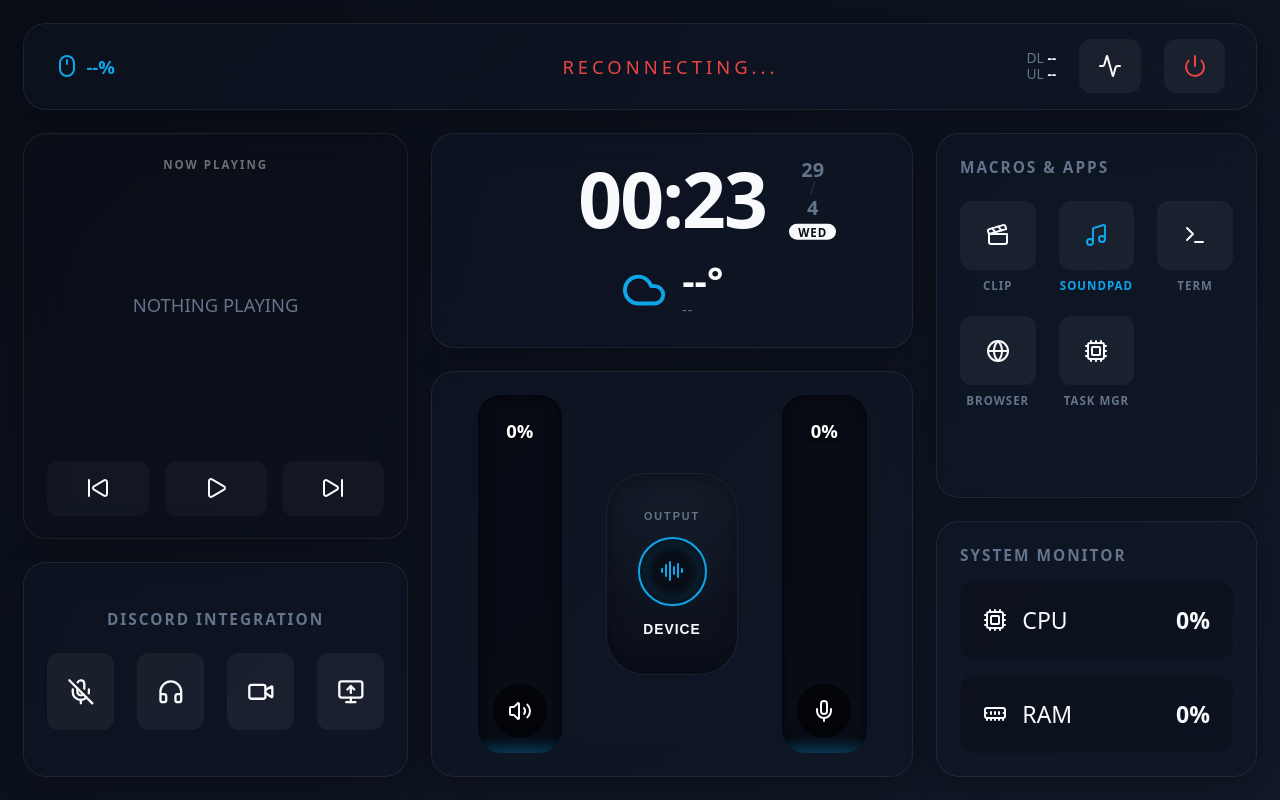
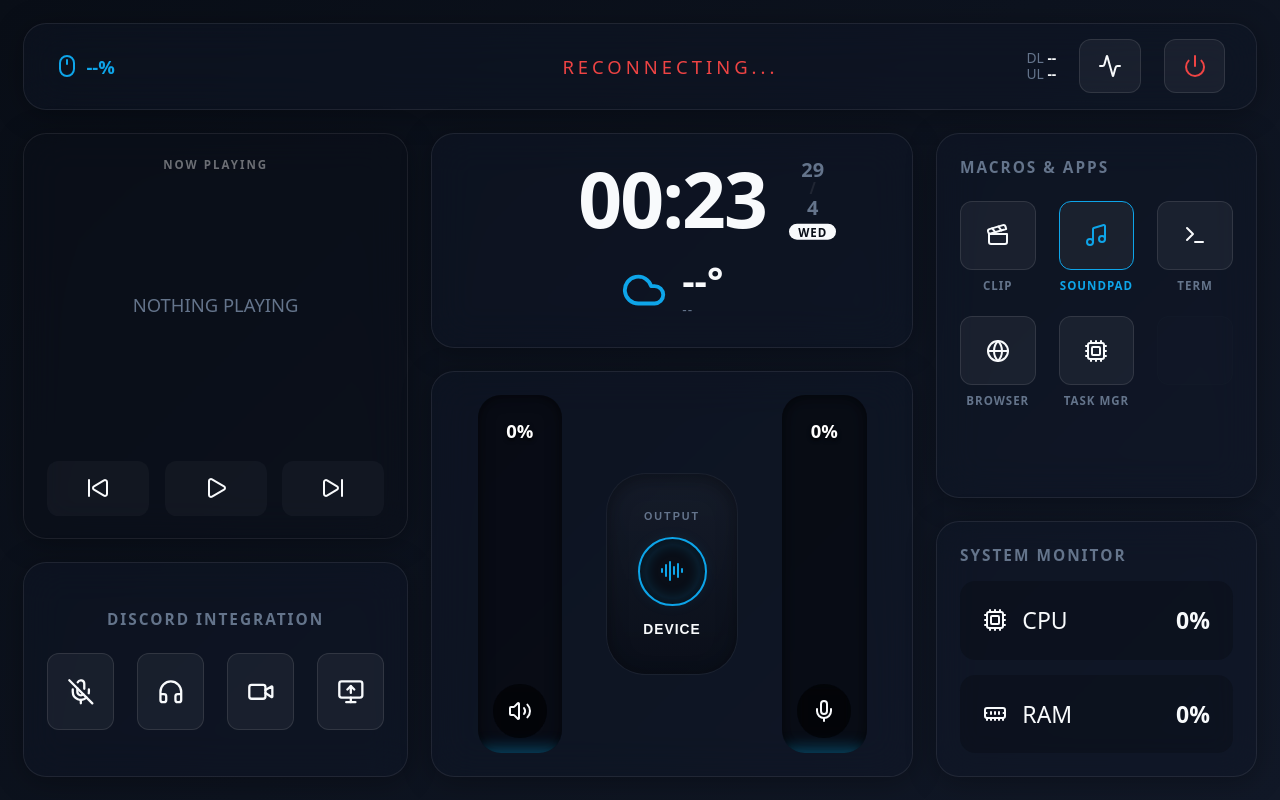
Before and after one commit to Liburn-Bajraktari/Touch-Dashboard, a plain HTML site: page templates/index.html in a window 1280 px wide. Drawn offline with nearby package versions, Linux system fonts and the light colour scheme.

Commit message:
Revert button styles to original flat design with improved border visibility

```diff
--- a/templates/index.html
+++ b/templates/index.html
@@ -52,8 +52,8 @@
         /* High-Compatibility Frosted Style */
        /* REVERTED TO ORIGINAL FLAT STYLE + SUBTLE SHADOW */
         .btn {
-            background: rgba(255, 255, 255, 0.05); /* Original opacity */
-            border: 1px solid var(--panel-border);
+            background: rgba(255, 255, 255, 0.05); /* Original background */
+            border: 1px solid rgba(255, 255, 255, 0.1); /* Slightly bumped from 0.05 for visibility */
             border-radius: 12px;
             color: var(--text-main);
             padding: 1rem;
@@ -62,6 +62,7 @@
             justify-content: center;
             align-items: center;
             transition: all 0.2s;
+            box-shadow: none;
         }
 
         .btn:active {
```
